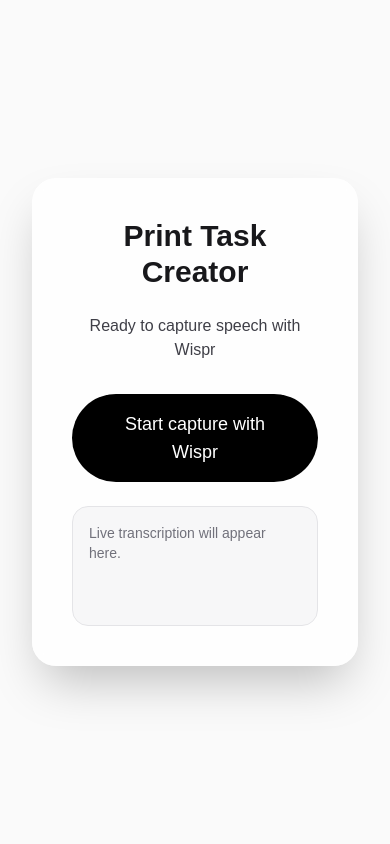
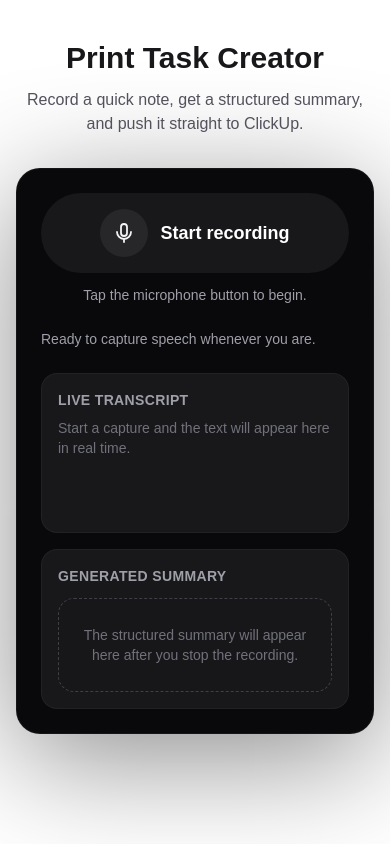
Before and after one commit to cbeltrangomez84/ai-helper, a Next.js app: page / in a window 390 px wide. Built offline with nearby package versions, Linux system fonts and the light colour scheme.

Commit message:
feat: enhance user experience with updated status messages and new microphone icon

```diff
--- a/src/app/page.tsx
+++ b/src/app/page.tsx
@@ -1,6 +1,6 @@
 "use client"
 
-import { useCallback, useEffect, useRef, useState } from "react"
+import { useCallback, useEffect, useRef, useState, type SVGProps } from "react"
 
 import { WisprFlowClient } from "@/lib/wisprFlowClient"
 
@@ -21,8 +21,16 @@
   listId?: string
 }
 
+const MicIcon = (props: SVGProps<SVGSVGElement>) => (
+  <svg viewBox="0 0 24 24" fill="none" stroke="currentColor" strokeWidth="1.8" strokeLinecap="round" strokeLinejoin="round" aria-hidden="true" {...props}>
+    <path d="M12 3a3 3 0 0 0-3 3v6a3 3 0 1 0 6 0V6a3 3 0 0 0-3-3Z" />
+    <path d="M19 11a7 7 0 0 1-14 0" />
+    <path d="M12 19v2" />
+  </svg>
+)
+
 export default function Home() {
-  const [status, setStatus] = useState("Ready to capture speech with Wispr")
+  const [status, setStatus] = useState("Ready to capture speech whenever you are.")
   const [transcript, setTranscript] = useState("")
   const [mode, setMode] = useState<Mode>("idle")
   const [formattedOutput, setFormattedOutput] = useState<string | null>(null)
@@ -36,6 +44,33 @@
   const resetClient = useCallback(() => {
     clientRef.current?.dispose()
     clientRef.current = null
+  }, [])
+
+  const formatStatusMessage = useCallback((message: string) => {
+    const trimmed = message?.trim() ?? ""
+    if (!trimmed) {
+      return trimmed
+    }
+
+    const lower = trimmed.toLowerCase()
+
+    if (lower.includes("wispr received all audio")) {
+      return "Processing the audio. Generating the final transcript..."
+    }
+
+    if (lower.includes("conectando con wispr flow")) {
+      return "Connecting to the capture service..."
+    }
+
+    if (lower.includes("streaming audio to wispr")) {
+      return "Streaming audio..."
+    }
+
+    if (lower.includes("session authenticated. requesting microphone access")) {
+      return "Session authenticated. Requesting microphone access..."
+    }
+
+    return trimmed.replace(/wispr flow/gi, "capture service").replace(/wispr/gi, "capture service")
   }, [])
 
   useEffect(() => {
@@ -95,12 +130,12 @@
       })
       setTaskInfo(null)
       setErrorMessage(null)
-      setStatus("Final transcript delivered to the backend and formatted.")
+      setStatus("Summary ready. Review before creating the task.")
     } catch (error) {
       console.error("Failed to notify backend", error)
       const message = error instanceof Error ? error.message : "Unable to contact the backend."
       setErrorMessage(message)
-      setStatus(message)
+      setStatus(formatStatusMessage(message))
     }
   }, [])
 
@@ -113,12 +148,12 @@
     setTaskInfo(null)
 
     const client = new WisprFlowClient({
-      onStatus: (message) => setStatus(message),
+      onStatus: (message) => setStatus(formatStatusMessage(message)),
       onPartial: (text) => setTranscript(text),
       onError: (error) => {
         console.error("Wispr error", error)
         setErrorMessage(error.message)
-        setStatus("Wispr Flow reported an error.")
+        setStatus("An error occurred while capturing audio.")
         setMode("idle")
         resetClient()
       },
@@ -127,12 +162,13 @@
     clientRef.current = client
 
     try {
+      setStatus("Preparing the recording...")
       await client.start({ languages: ["es", "en"] })
       setMode("recording")
     } catch (error) {
-      const message = error instanceof Error ? error.message : "Could not start the Wispr session."
+      const message = error instanceof Error ? error.message : "Could not start the audio capture."
       setErrorMessage(message)
-      setStatus(message)
+      setStatus(formatStatusMessage(message))
       resetClient()
     }
   }, [resetClient])
@@ -143,7 +179,7 @@
     }
 
     setMode("finalizing")
-    setStatus("Sending commit to Wispr...")
+    setStatus("Generating summary...")
 
     try {
       const finalText = await clientRef.current.finalize()
@@ -152,9 +188,9 @@
         await sendToBackend(finalText)
       }
     } catch (error) {
-      const message = error instanceof Error ? error.message : "Could not complete the Wispr transcription."
+      const message = error instanceof Error ? error.message : "Could not complete the transcription."
       setErrorMessage(message)
-      setStatus(message)
+      setStatus(formatStatusMessage(message))
     } finally {
       resetClient()
       setMode("idle")
@@ -169,14 +205,15 @@
     }
   }, [mode, startSession, stopSession])
 
-  const buttonLabel = mode === "recording" ? "Stop and transcribe" : mode === "finalizing" ? "Processing..." : "Start capture with Wispr"
+  const buttonLabel = mode === "recording" ? "Stop recording" : mode === "finalizing" ? "Processing..." : "Start recording"
+  const buttonSubtext = mode === "recording" ? "Tap again when you're done to generate the summary." : mode === "finalizing" ? "Generating the summary..." : "Tap the microphone button to begin."
 
   const isButtonDisabled = mode === "finalizing"
 
   const handleStartOver = useCallback(() => {
     resetClient()
     setMode("idle")
-    setStatus("Ready to capture speech with Wispr")
+    setStatus("Ready to capture speech whenever you are.")
     setTranscript("")
     setFormattedOutput(null)
     setTaskDraft(null)
@@ -193,7 +230,7 @@
     setIsCreatingTask(true)
     setErrorMessage(null)
     setTaskInfo(null)
-    setStatus("Creating task in ClickUp...")
+    setStatus("Creating ClickUp task...")
 
     try {
       const response = await fetch("/api/clickup", {
@@ -222,49 +259,66 @@
       console.error("Failed to create ClickUp task", error)
       const message = error instanceof Error ? error.message : "Unable to create the task in ClickUp."
       setErrorMessage(message)
-      setStatus(message)
+      setStatus(formatStatusMessage(message))
     } finally {
       setIsCreatingTask(false)
     }
   }, [taskDraft])
 
   return (
-    <main className="flex min-h-screen flex-col items-center justify-center gap-8 bg-zinc-50 p-8 text-zinc-900 dark:bg-zinc-900 dark:text-zinc-50">
-      <div className="w-full max-w-xl rounded-3xl bg-white/80 p-10 shadow-2xl backdrop-blur dark:bg-zinc-800/80">
-        <h1 className="mb-6 text-center text-3xl font-semibold">Print Task Creator</h1>
-        <p className="mb-8 text-center text-base text-zinc-700 dark:text-zinc-300">{status}</p>
-        <div className="flex flex-col items-center gap-4">
+    <main className="flex min-h-dvh flex-col items-center bg-white px-4 py-10 text-zinc-900 sm:px-6">
+      <div className="w-full max-w-4xl space-y-8">
+        <header className="flex flex-col gap-3 text-center sm:text-left">
+          <h1 className="text-3xl font-semibold sm:text-4xl text-zinc-900">Print Task Creator</h1>
+          <p className="text-base text-zinc-600 sm:max-w-2xl">Record a quick note, get a structured summary, and push it straight to ClickUp.</p>
+        </header>
+
+        <section className="rounded-3xl border border-zinc-900/80 bg-zinc-950 p-6 shadow-[0_25px_120px_rgba(0,0,0,0.45)] sm:p-8">
+          <div className="flex flex-col items-center gap-3 sm:flex-row sm:gap-6">
             <button
               type="button"
               onClick={handleClick}
               disabled={isButtonDisabled}
-            className="w-full rounded-full bg-black px-8 py-4 text-lg font-medium text-white transition hover:bg-zinc-700 disabled:cursor-not-allowed disabled:opacity-60 dark:bg-white dark:text-black dark:hover:bg-zinc-200"
+              className={`flex w-full items-center justify-center gap-3 rounded-full px-8 py-4 text-lg font-semibold text-white transition focus-visible:outline-2 focus-visible:outline-offset-2 focus-visible:outline-white/40 disabled:cursor-not-allowed disabled:opacity-70 sm:w-auto ${
+                mode === "recording" ? "bg-red-600 hover:bg-red-500 focus-visible:outline-red-400" : "bg-zinc-900 hover:bg-zinc-800 focus-visible:outline-zinc-300"
+              }`}
             >
-            {buttonLabel}
+              <span className={`flex h-12 w-12 items-center justify-center rounded-full ${mode === "recording" ? "bg-white/20 text-white" : "bg-zinc-800 text-zinc-100"}`}>
+                <MicIcon className="h-6 w-6" />
+              </span>
+              <span className="whitespace-nowrap">{buttonLabel}</span>
             </button>
-          {mode === "recording" && (
-            <button
-              type="button"
-              onClick={stopSession}
-              className="w-full rounded-full border border-zinc-300 px-6 py-3 text-base font-medium text-zinc-700 transition hover:border-zinc-500 dark:border-zinc-700 dark:text-zinc-100 dark:hover:border-zinc-500"
-            >
-              Finish and transcribe now
-            </button>
-          )}
+            <p className="text-center text-sm text-zinc-400 sm:text-left" aria-live="polite">
+              {buttonSubtext}
+            </p>
           </div>
-        {errorMessage && <div className="mt-6 rounded-2xl border border-red-400 bg-red-50 p-4 text-sm text-red-700 dark:border-red-700 dark:bg-red-900/30 dark:text-red-200">{errorMessage}</div>}
-        <div className="mt-6 min-h-[120px] rounded-2xl border border-zinc-200 bg-zinc-100/70 p-4 text-sm text-zinc-800 dark:border-zinc-700 dark:bg-zinc-900/60 dark:text-zinc-100">
-          {transcript ? <p className="whitespace-pre-wrap leading-relaxed">{transcript}</p> : <p className="text-zinc-500 dark:text-zinc-400">Live transcription will appear here.</p>}
+
+          <p className="mt-6 text-sm text-zinc-400" aria-live="polite">
+            {status}
+          </p>
+
+          {errorMessage && <div className="mt-4 rounded-2xl border border-red-500/50 bg-red-500/10 p-4 text-sm text-red-200">{errorMessage}</div>}
+
+          <div className="mt-6 grid gap-4 lg:grid-cols-2">
+            <article className="min-h-[160px] rounded-2xl border border-zinc-800/70 bg-zinc-900 p-4 text-sm text-zinc-200">
+              <h2 className="mb-2 text-sm font-semibold uppercase tracking-wide text-zinc-400">Live transcript</h2>
+              {transcript ? <p className="whitespace-pre-wrap leading-relaxed">{transcript}</p> : <p className="text-zinc-500">Start a capture and the text will appear here in real time.</p>}
+            </article>
+
+            <article className="flex min-h-[160px] flex-col rounded-2xl border border-zinc-800/70 bg-zinc-900 p-4 text-sm leading-relaxed text-zinc-100">
+              <div className="flex items-center justify-between gap-2">
+                <h2 className="text-sm font-semibold uppercase tracking-wide text-zinc-400">Generated summary</h2>
+                {formattedOutput && <span className="rounded-full border border-emerald-400/30 px-3 py-1 text-xs font-medium text-emerald-300">Ready</span>}
               </div>
-        {formattedOutput && (
-          <div className="mt-6 rounded-2xl border border-indigo-300 bg-indigo-50 p-4 text-sm leading-relaxed text-zinc-900 dark:border-indigo-700 dark:bg-indigo-900/30 dark:text-indigo-50">
-            <h2 className="mb-2 text-base font-semibold text-indigo-600 dark:text-indigo-300">ChatGPT formatted output</h2>
-            <pre className="whitespace-pre-wrap font-sans text-sm text-zinc-800 dark:text-indigo-50">{formattedOutput}</pre>
-            <div className="mt-6 flex flex-col gap-3 sm:flex-row">
+
+              {formattedOutput ? (
+                <>
+                  <pre className="mt-3 flex-1 whitespace-pre-wrap font-sans text-sm text-zinc-100">{formattedOutput}</pre>
+                  <div className="mt-4 flex flex-col gap-3 sm:flex-row">
                     <button
                       type="button"
                       onClick={handleStartOver}
-                className="w-full rounded-full border border-indigo-400 px-6 py-3 text-sm font-semibold text-indigo-600 transition hover:border-indigo-500 hover:text-indigo-700 dark:border-indigo-600 dark:text-indigo-200 dark:hover:border-indigo-500 dark:hover:text-indigo-100"
+                      className="w-full rounded-full border border-zinc-600 px-6 py-3 text-sm font-semibold text-zinc-200 transition hover:border-zinc-400 hover:text-white sm:w-auto"
                     >
                       Start over
                     </button>
@@ -272,31 +326,38 @@
                       type="button"
                       onClick={handleCreateTask}
                       disabled={isCreatingTask}
-                className="w-full rounded-full bg-indigo-600 px-6 py-3 text-sm font-semibold text-white transition hover:bg-indigo-500 disabled:cursor-not-allowed disabled:opacity-70 dark:bg-indigo-500 dark:hover:bg-indigo-400"
+                      className="w-full rounded-full bg-white px-6 py-3 text-sm font-semibold text-black transition hover:bg-zinc-200 disabled:cursor-not-allowed disabled:opacity-70 sm:w-auto"
                     >
                       {isCreatingTask ? "Creating task..." : "Create ClickUp task"}
                     </button>
                   </div>
                   {taskInfo && (
-              <div className="mt-6 rounded-2xl border border-emerald-300 bg-emerald-50 p-4 text-sm text-emerald-900 dark:border-emerald-700 dark:bg-emerald-900/30 dark:text-emerald-100">
-                <h3 className="text-base font-semibold">Task created</h3>
+                    <div className="mt-4 rounded-2xl border border-emerald-500/40 bg-emerald-500/15 p-4 text-sm text-emerald-200">
+                      <h3 className="text-base font-semibold text-emerald-300">Task created</h3>
                       <p>
-                  <span className="font-medium">Name:</span> {taskInfo.name}
+                        <span className="font-medium text-emerald-200/80">Name:</span> {taskInfo.name}
                       </p>
                       <p>
-                  <span className="font-medium">Task ID:</span> {taskInfo.publicId || taskInfo.id || "N/A"}
+                        <span className="font-medium text-emerald-200/80">ID:</span> {taskInfo.publicId || taskInfo.id || "N/A"}
                       </p>
                       {taskInfo.url && (
                         <p>
-                    <a className="text-indigo-600 underline dark:text-indigo-300" href={taskInfo.url} target="_blank" rel="noreferrer">
+                          <a className="text-emerald-300 underline" href={taskInfo.url} target="_blank" rel="noreferrer">
                             Open in ClickUp
                           </a>
                         </p>
                       )}
                     </div>
                   )}
+                </>
+              ) : (
+                <div className="mt-3 flex flex-1 items-center justify-center rounded-2xl border border-dashed border-zinc-700 bg-zinc-900/80 p-4 text-center text-sm text-zinc-500">
+                  The structured summary will appear here after you stop the recording.
                 </div>
               )}
+            </article>
+          </div>
+        </section>
       </div>
     </main>
   )
```
Lines whose indentation alone changed are shown as unchanged.
